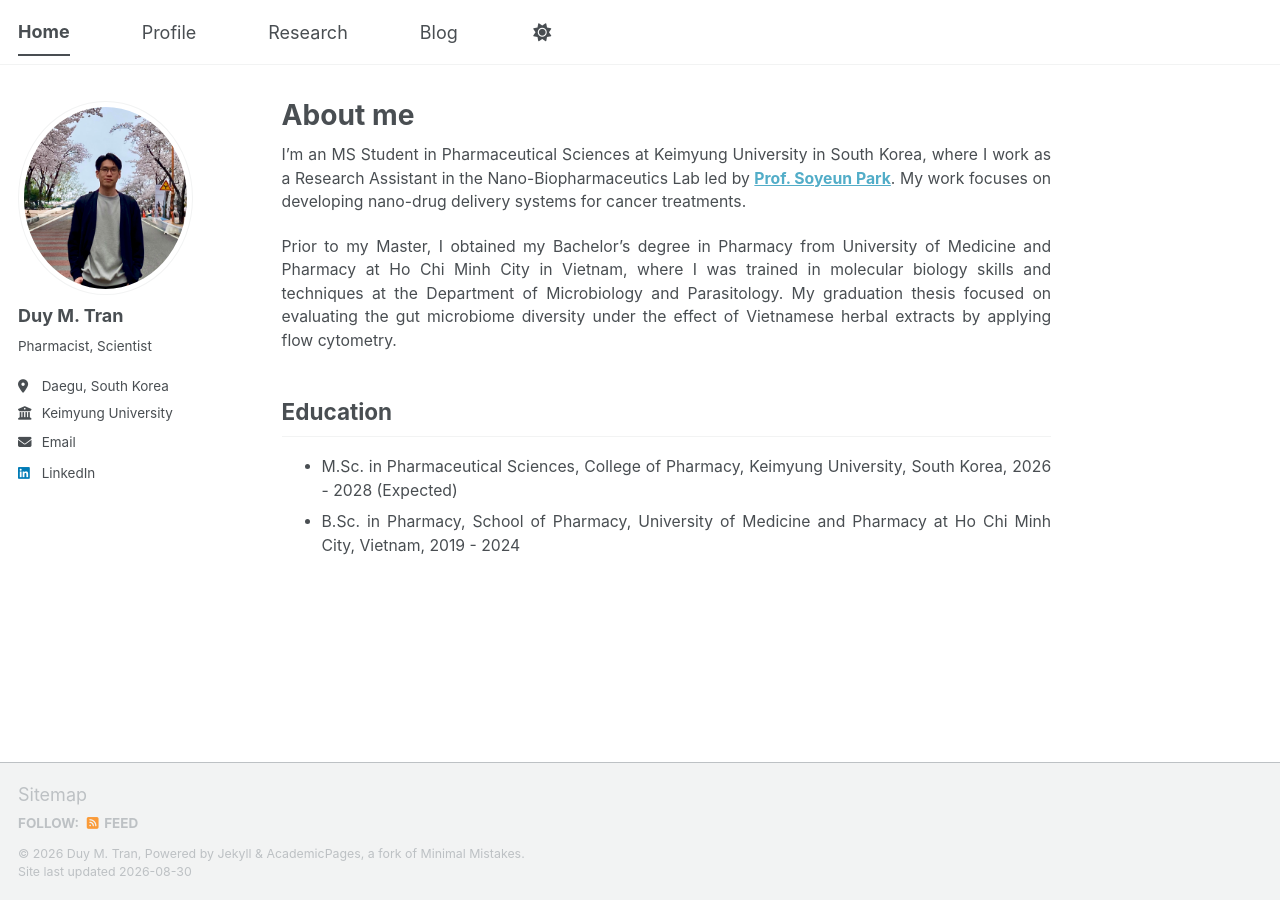
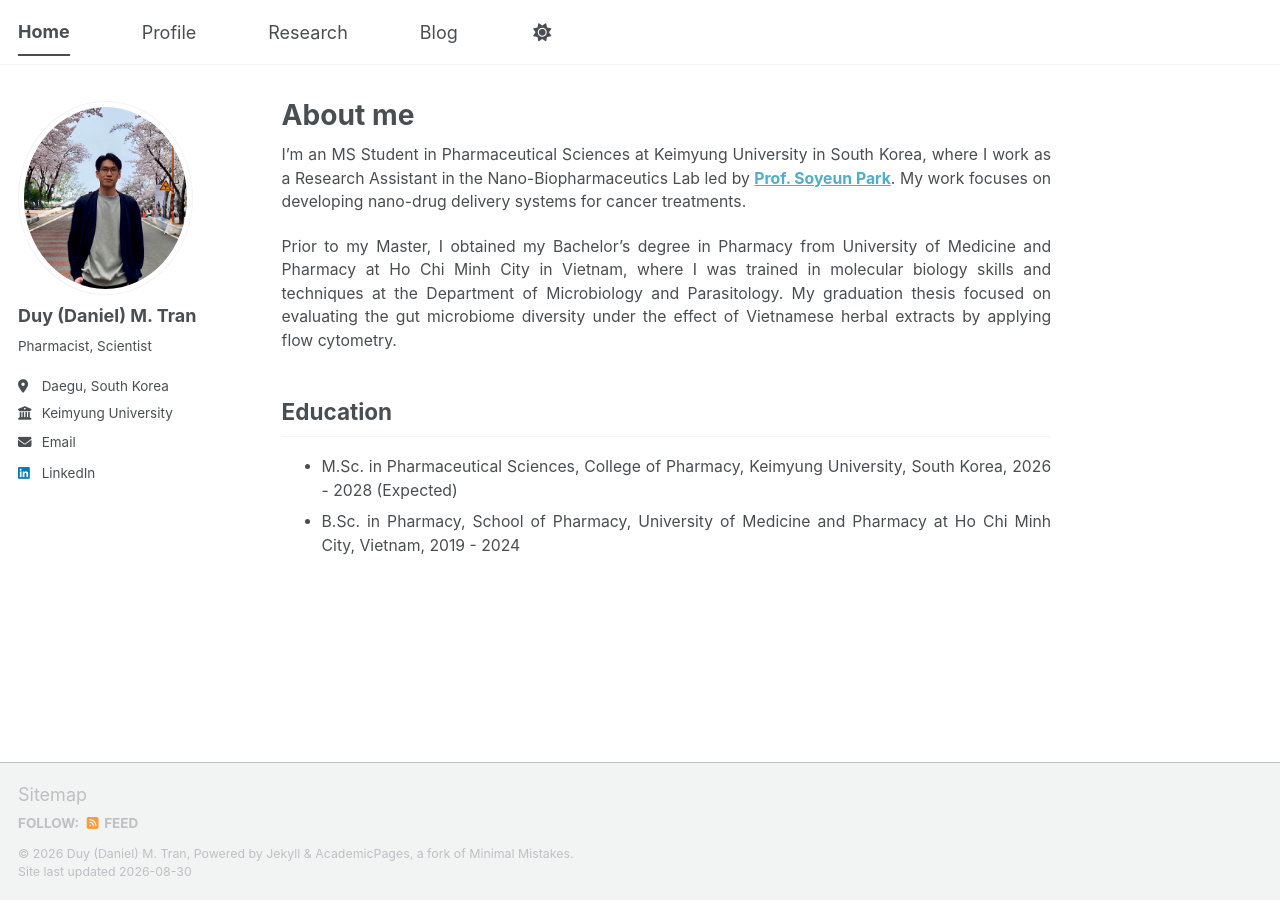
Before and after one commit to tranminhduy-git/tmduy.github.io, a Jekyll site: the page built from _pages/about.md, in a window 1280 px wide. Built offline with Jekyll 4.4.1, drawn with Linux system fonts in a browser that asks for light colours; a script bundle is joined from its source files by our own code; library files that are not in the unit come from our copies.

Commit message:
Update _config.yml

```diff
--- a/_config.yml
+++ b/_config.yml
@@ -11,7 +11,7 @@ locale                   : "en-US"
 site_theme               : "default" # The available themes options are "default", "air", "sunrise", "mint", "dirt" and "contrast"
 title                    : "Home"
 title_separator          : "-"
-name                     : &name "Duy M. Tran"
+name                     : &name "Duy (Daniel) M. Tran"
 description              : &description "Tran Minh Duy's academic portfolio"   # Update this with a general description of your site, this is the default if not overridden by a page
 url                      : https://tranminhduy-git.github.io/tmduy.github.io// # The base hostname & protocol for your site e.g. "https://[your GitHub username].github.io",
                                                            # or if you already have some other page hosted on Github then use "https://[your GitHub username].github.io/[Your Repo Name]"
@@ -24,7 +24,7 @@ repository               : "https://tranminhduy-git.github.io/tmduy.github.io//"
 author:
   # Biographic information
   avatar           : "IMG_4350.jpeg"
-  name             : "Duy M. Tran"
+  name             : "Duy (Daniel) M. Tran"
   pronouns         :  # example: "she/her"
   bio              : "Pharmacist, Scientist"
   location         : "Daegu, South Korea"
```
